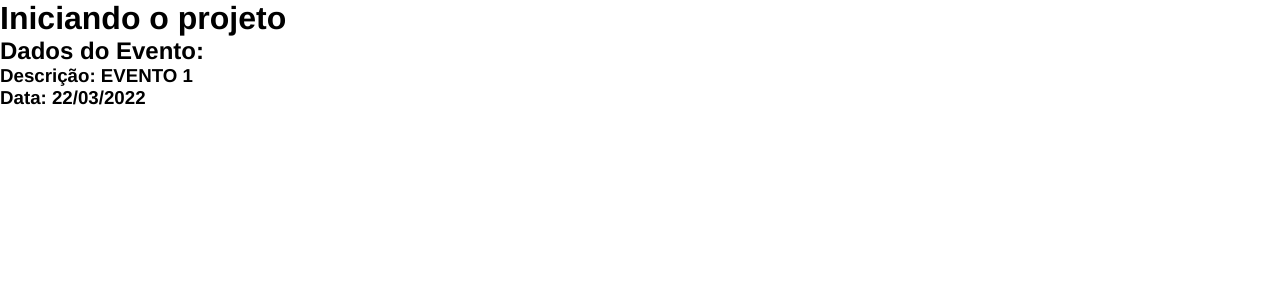
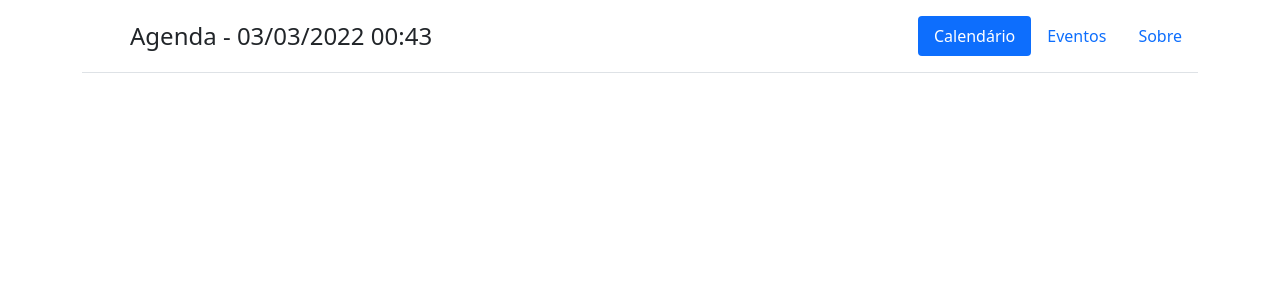
Before and after one commit to girliansantos/agenda, an Angular app: page / in a window 1280 px wide. Shown: the top 300 px of the page. Built offline with nearby package versions, Linux system fonts and the light colour scheme.

Commit message:
adcionado bootstrap e o cabeçalho da página principal

```diff
--- a/package.json
+++ b/package.json
@@ -18,6 +18,8 @@
     "@angular/platform-browser": "~13.2.0",
     "@angular/platform-browser-dynamic": "~13.2.0",
     "@angular/router": "~13.2.0",
+    "bootstrap": "^5.1.3",
+    "jquery": "^3.6.0",
     "rxjs": "~7.5.0",
     "tslib": "^2.3.0",
     "zone.js": "~0.11.4"
--- a/src/app/app.component.html
+++ b/src/app/app.component.html
@@ -1,2 +1,14 @@
-<h1>Iniciando o projeto</h1>
-<evento></evento>
+<div class="container">
+    <header class="d-flex flex-wrap justify-content-center py-3 mb-4 border-bottom">
+      <a href="/" class="d-flex align-items-center mb-3 mb-md-0 me-md-auto text-dark text-decoration-none">
+        <svg class="bi me-2" width="40" height="32"><use xlink:href="#bootstrap"/></svg>
+        <span class="fs-4">Agenda - {{data|date: 'dd/MM/yyyy HH:mm'}}</span>
+      </a>
+
+      <ul class="nav nav-pills">
+        <li class="nav-item"><a href="#" class="nav-link active" aria-current="page">Calendário</a></li>
+        <li class="nav-item"><a href="#" class="nav-link">Eventos</a></li>
+        <li class="nav-item"><a href="#" class="nav-link">Sobre</a></li>
+      </ul>
+    </header>
+  </div>
--- a/src/app/app.component.ts
+++ b/src/app/app.component.ts
@@ -7,4 +7,5 @@
 })
 export class AppComponent {
   title = 'agenda';
+  data = new Date();
 }
--- a/src/styles.css
+++ b/src/styles.css
@@ -1,6 +1 @@
-/* You can add global styles to this file, and also import other style files */
-*{
-	padding: 0;
-	margin: 0;
-	font-family: Helvetica;
-}
+@import "~bootstrap/dist/css/bootstrap.css"
```
Also changed, not shown: 1 other file (tests, documents, lock files or other folders).
